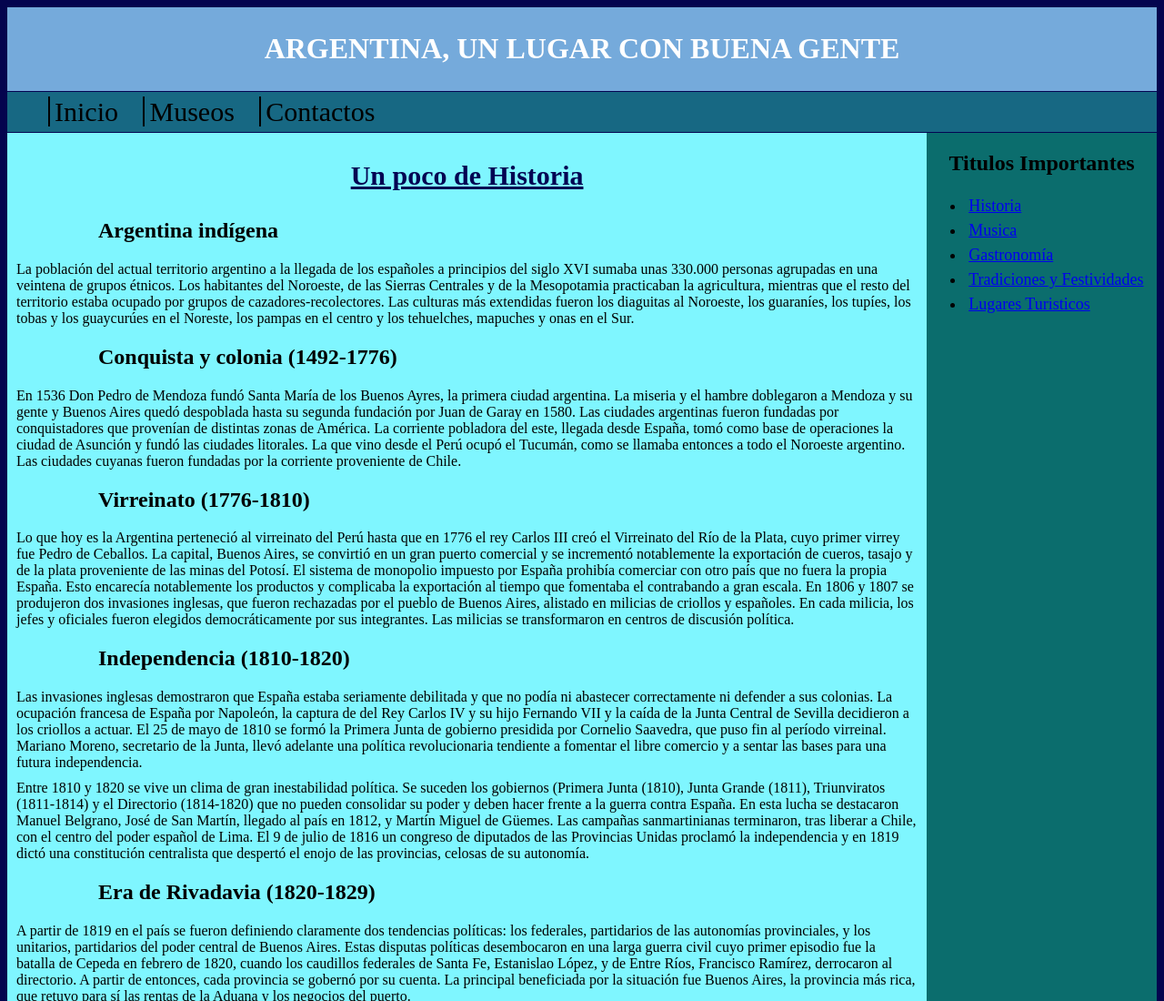
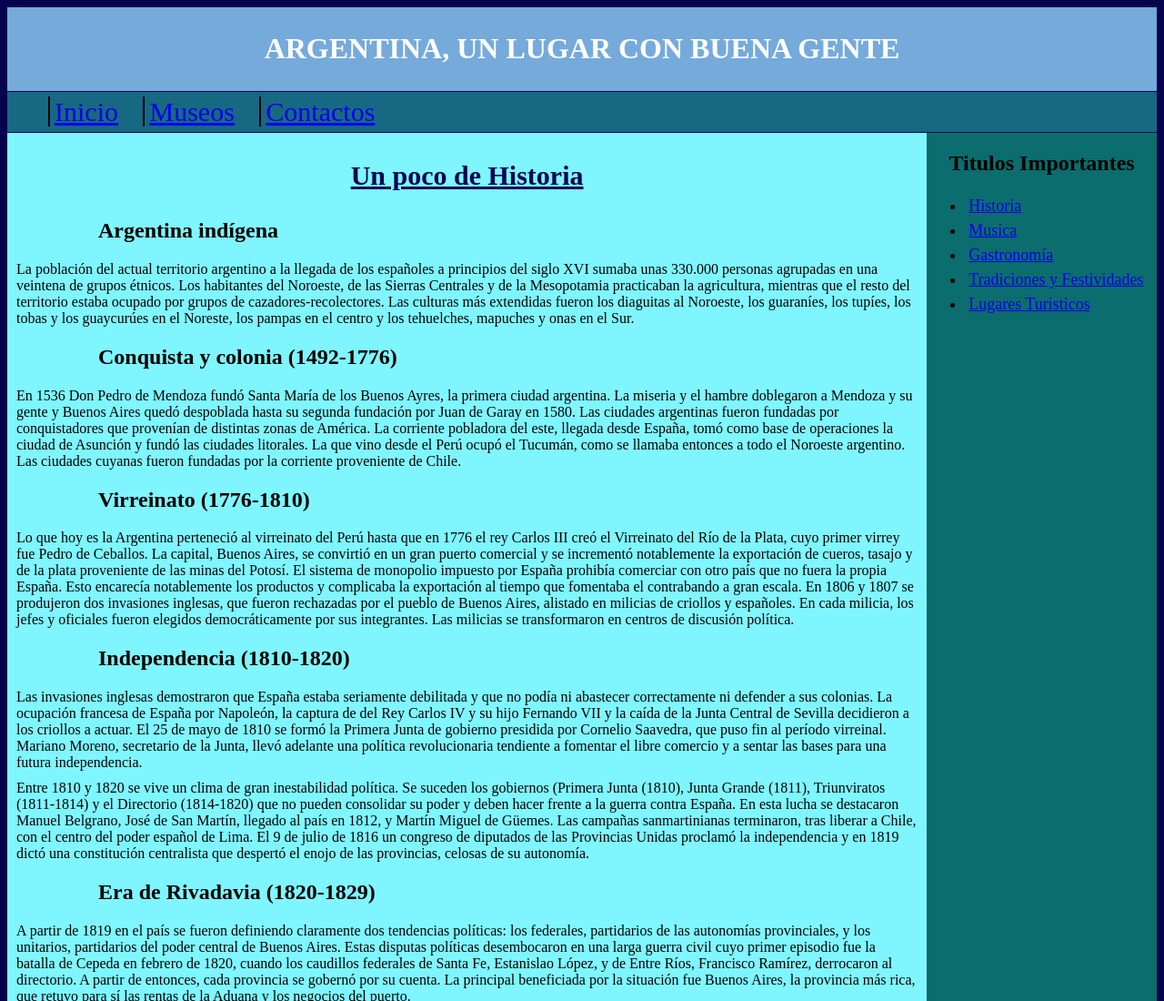
Before and after one commit to juanjujuy/TP1PV2025JuanLamas, a plain HTML site: page index.html in a window 1280 px wide. Shown: the top 1100 px of the page at 91% size. Drawn offline with Linux system fonts and the light colour scheme.

Commit message:
Agregando enlaces entre paginas

```diff
--- a/index.html
+++ b/index.html
@@ -14,13 +14,13 @@
 <nav>
     <ul>
         <li class="Navegacion">
-            Inicio
+            <a href="index.html">Inicio</a>
         </li>
         <li class="Navegacion">
-            Museos
+            <a href="museos.html">Museos</a>
         </li>
         <li class="Navegacion">
-            Contactos
+            <a href="contacto.html">Contactos</a>
         </li>
     </ul>
 </nav>
```
Also changed, not shown: museos.html (+3 -3 lines).
